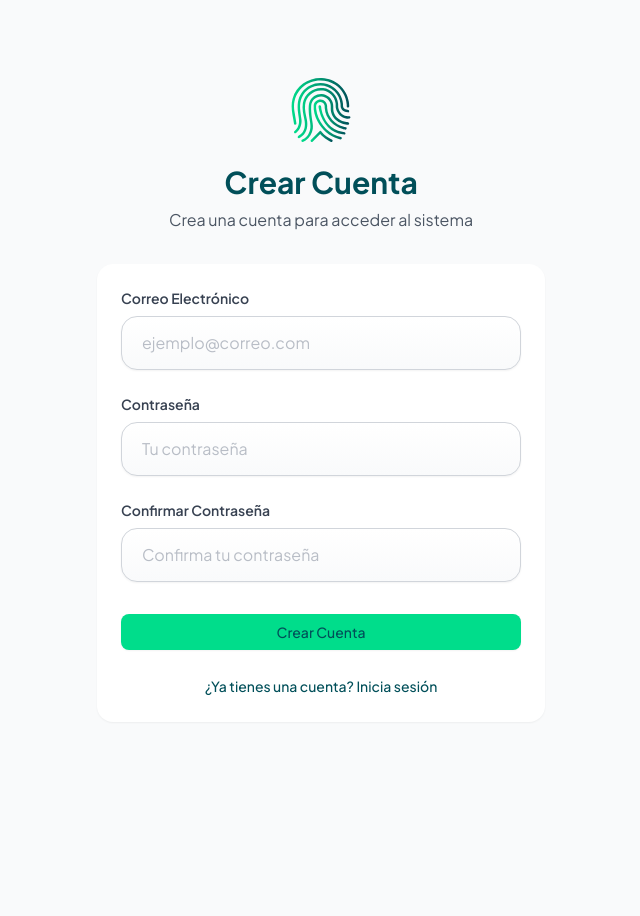
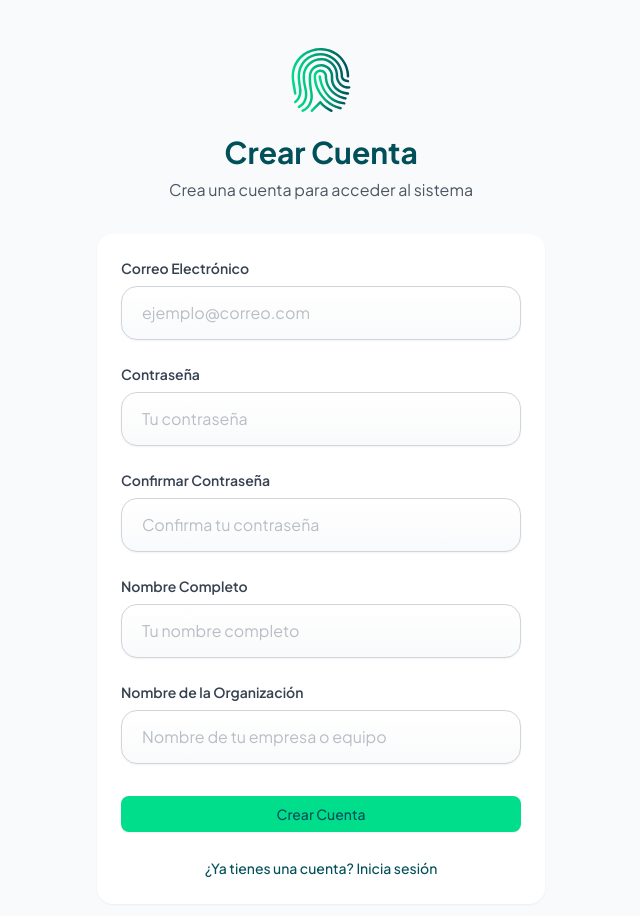
Before and after one commit to andreszapataq/aura-id, a Next.js app: page /login in a window 1280 px wide. Both pictures are taken after a click on the button "¿No tienes una cuenta? Regístrate". Shown: the top 916 px of the page, without its empty margins (319-959 px from the left). Before the commit the page ends 800 px from the top, so only its background shows below. Built offline with nearby package versions, Linux system fonts and the light colour scheme; no server answers.

Commit message:
update register form

```diff
--- a/app/login/page.tsx
+++ b/app/login/page.tsx
@@ -13,8 +13,11 @@ export default function Login() {
   const [email, setEmail] = useState("")
   const [password, setPassword] = useState("")
   const [confirmPassword, setConfirmPassword] = useState("")
+  const [fullName, setFullName] = useState("")
+  const [organizationName, setOrganizationName] = useState("")
   const [error, setError] = useState<string | null>(null)
   const [success, setSuccess] = useState<string | null>(null)
+  const [passwordMatchError, setPasswordMatchError] = useState<string | null>(null)
   const [loading, setLoading] = useState(false)
   const [isRegistering, setIsRegistering] = useState(false)
 
@@ -35,6 +38,15 @@ export default function Login() {
     }
   }, [user, redirect, router])
 
+  // Efecto para validar coincidencia de contraseñas en tiempo real
+  useEffect(() => {
+    if (isRegistering && password && confirmPassword && password !== confirmPassword) {
+      setPasswordMatchError("Las contraseñas no coinciden.")
+    } else {
+      setPasswordMatchError(null)
+    }
+  }, [password, confirmPassword, isRegistering])
+
   const handleSubmit = async (e: React.FormEvent) => {
     e.preventDefault()
     setError(null)
@@ -54,7 +66,7 @@ export default function Login() {
         }
 
         // Registrar usuario
-        const { error: signUpError } = await signUp(email, password)
+        const { error: signUpError } = await signUp(email, password, fullName, organizationName)
 
         if (signUpError) {
           throw new Error(signUpError.message || "Error al crear la cuenta")
@@ -64,6 +76,8 @@ export default function Login() {
         setIsRegistering(false)
         setPassword("")
         setConfirmPassword("")
+        setFullName("")
+        setOrganizationName("")
       } else {
         // Iniciar sesión
         const { error: signInError } = await signIn(email, password)
@@ -88,6 +102,8 @@ export default function Login() {
     setSuccess(null)
     setPassword("")
     setConfirmPassword("")
+    setFullName("")
+    setOrganizationName("")
   }
 
   return (
@@ -162,6 +178,7 @@ export default function Login() {
             </div>
 
             {isRegistering && (
+              <>
                 <div>
                   <label htmlFor="confirmPassword" className="label">
                     Confirmar Contraseña
@@ -171,11 +188,45 @@ export default function Login() {
                     type="password"
                     value={confirmPassword}
                     onChange={(e) => setConfirmPassword(e.target.value)}
-                  className="input focus:shadow-blue-100"
+                    className={`input focus:shadow-blue-100 ${passwordMatchError ? 'border-red-300 focus:border-red-500 focus:ring-red-500' : ''}`}
                     placeholder="Confirma tu contraseña"
                     required
                   />
+                  {passwordMatchError && (
+                    <p className="mt-2 text-xs text-red-600">{passwordMatchError}</p>
+                  )}
                 </div>
+
+                <div>
+                  <label htmlFor="fullName" className="label">
+                    Nombre Completo
+                  </label>
+                  <input
+                    id="fullName"
+                    type="text"
+                    value={fullName}
+                    onChange={(e) => setFullName(e.target.value)}
+                    className="input focus:shadow-blue-100"
+                    placeholder="Tu nombre completo"
+                    required
+                  />
+                </div>
+
+                <div>
+                  <label htmlFor="organizationName" className="label">
+                    Nombre de la Organización
+                  </label>
+                  <input
+                    id="organizationName"
+                    type="text"
+                    value={organizationName}
+                    onChange={(e) => setOrganizationName(e.target.value)}
+                    className="input focus:shadow-blue-100"
+                    placeholder="Nombre de tu empresa o equipo"
+                    required
+                  />
+                </div>
+              </>
             )}
 
             <div className="pt-2">
--- a/contexts/AuthContext.tsx
+++ b/contexts/AuthContext.tsx
@@ -11,7 +11,7 @@ type AuthContextType = {
   user: User | null
   loading: boolean
   signIn: (email: string, password: string) => Promise<{ error: AuthError | null }>
-  signUp: (email: string, password: string) => Promise<{ error: AuthError | null, user: User | null }>
+  signUp: (email: string, password: string, fullName: string, organizationName: string) => Promise<{ error: AuthError | null, user: User | null }>
   signOut: () => Promise<void>
 }
 
@@ -80,9 +80,21 @@ export function AuthProvider({ children }: { children: React.ReactNode }) {
   }
 
   // Función para registrar un nuevo usuario
-  const signUp = async (email: string, password: string) => {
+  const signUp = async (email: string, password: string, fullName: string, organizationName: string) => {
     try {
-      const { data, error } = await supabase.auth.signUp({
+      // 1. Crear la organización
+      const { data: organization, error: organizationError } = await supabase
+        .from('organizations')
+        .insert([{ name: organizationName, is_active: true }])
+        .select()
+        .single() // Asumimos que el nombre de la organización es único por ahora
+
+      if (organizationError || !organization) {
+        throw new Error(organizationError?.message || 'Error al crear la organización')
+      }
+
+      // 2. Crear el usuario en Supabase Auth
+      const { data: authData, error: authError } = await supabase.auth.signUp({
         email,
         password,
         options: {
@@ -90,14 +102,39 @@ export function AuthProvider({ children }: { children: React.ReactNode }) {
         }
       })
 
-      if (error) {
-        return { error, user: null }
+      if (authError || !authData.user) {
+        // Si falla la creación del usuario en Auth, intentar eliminar la organización creada
+        await supabase.from('organizations').delete().eq('id', organization.id)
+        throw new Error(authError?.message || 'Error al registrar el usuario en autenticación')
       }
 
-      return { error: null, user: data.user }
+      // 3. Crear el registro del usuario en la tabla 'users'
+      const { error: userError } = await supabase
+        .from('users')
+        .insert([{
+          id: authData.user.id, // Usar el ID del usuario de Auth
+          email: email,
+          role: 'admin', // Asignar rol inicial, puede ser ajustado
+          organization_id: organization.id
+        }])
+
+      if (userError) {
+        // Si falla la creación en 'users', intentar eliminar el usuario de Auth y la organización
+        // No intentar eliminar empleado ya que no se crea aquí
+        await supabase.auth.admin.deleteUser(authData.user.id) // Requiere permisos de admin
+        await supabase.from('organizations').delete().eq('id', organization.id)
+        throw new Error(userError.message || 'Error al crear el registro del usuario')
+      }
+
+      // -- SECCIÓN ELIMINADA: Crear el registro del empleado en la tabla 'employees' --
+      // El empleado se registrará a través de otra funcionalidad de la aplicación.
+
+      // Si todo fue exitoso hasta aquí (Organización, Auth User, User)
+      return { error: null, user: authData.user }
+
     } catch (error) {
-      console.error('Error durante el registro:', error)
-      return { error: error as AuthError, user: null }
+      console.error('Error durante el registro completo:', error)
+      return { error: error instanceof AuthError ? error : new AuthError(error instanceof Error ? error.message : 'Error desconocido'), user: null }
     }
   }
 
```
Lines whose indentation alone changed are shown as unchanged.
